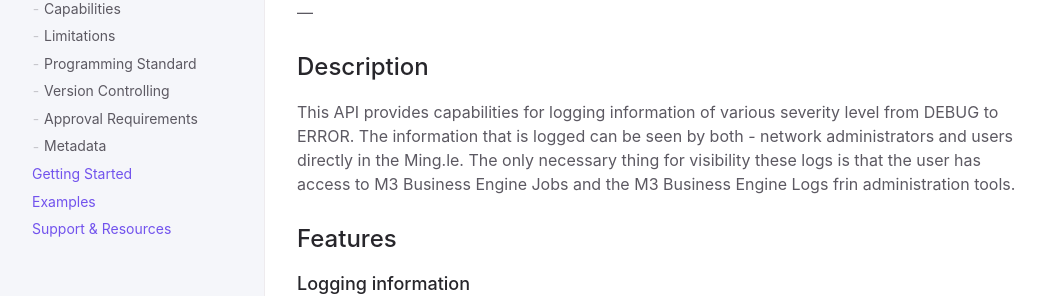
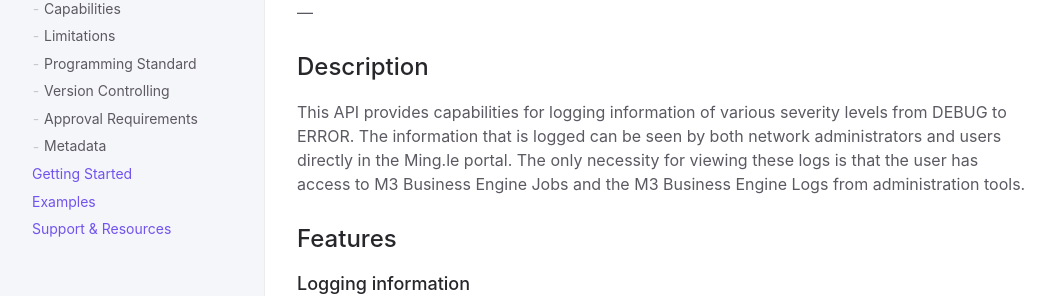
Before and after one commit to infor-cloud/xtendm3, a Jekyll site: the page built from docs/documentation/api-specification/logger-api.md, in a window 1280 px wide. Shown: the part 555-851 px from the top of the page, without its empty margins (107-1171 px from the left). Built offline with Jekyll 4.4.1, drawn with Linux system fonts in a browser that asks for light colours.

Commit message:
small doc text update for Logger and MI APIs

```diff
--- a/docs/documentation/api-specification/logger-api.md
+++ b/docs/documentation/api-specification/logger-api.md
@@ -26,8 +26,8 @@ Checklist for requesting approval for your extensions.
 **Category**: Generic
 ---
 ## Description
-This API provides capabilities for logging information of various severity level from DEBUG to ERROR. The
-information that is logged can be seen by both - network administrators and users directly in the Ming.le. The only necessary thing for visibility these logs is that the user has access to M3 Business Engine Jobs and the M3 Business Engine Logs frin administration tools.
+This API provides capabilities for logging information of various severity levels from DEBUG to ERROR. The
+information that is logged can be seen by both network administrators and users directly in the Ming.le portal. The only necessity for viewing these logs is that the user has access to M3 Business Engine Jobs and the M3 Business Engine Logs from administration tools.
 
 
 ## Features
```
Also changed, not shown: docs/documentation/api-specification/mi-api.md (+1 -1 lines).
